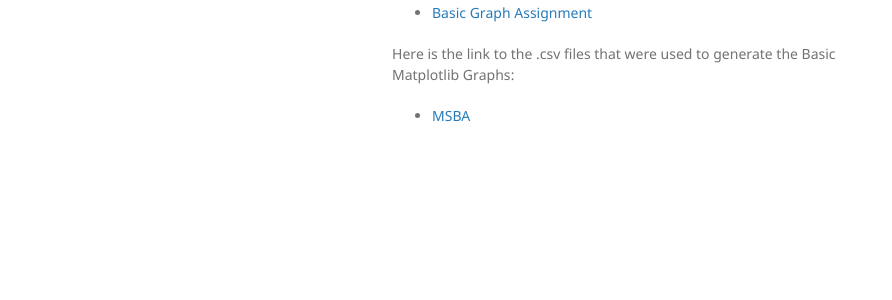
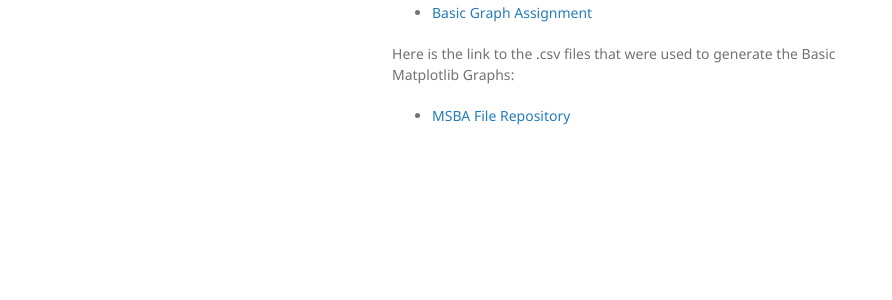
Before and after one commit to mvkapadia/mvkapadia.github.io, a Jekyll site: the page built from index.md, in a window 1280 px wide. Shown: the part 348-648 px from the top of the page, without its empty margins (178-1070 px from the left). Built offline with Jekyll 4.4.1, drawn with Linux system fonts in a browser that asks for light colours; our own code applies the rules of GitHub Pages for plain Markdown files.

Commit message:
Update index.md

```diff
--- a/index.md
+++ b/index.md
@@ -10,4 +10,4 @@ Basic Matplotlib Graphs that I've developed for my for my CTBA course:
 - [Basic Graph Assignment](/M2: Basic Matplotlib Graphing/index.md)
 
 Here is the link to the .csv files that were used to generate the Basic Matplotlib Graphs:
-- [MSBA](https://github.com/mvkapadia/MSBA)
+- [MSBA File Repository](https://github.com/mvkapadia/MSBA)
```
